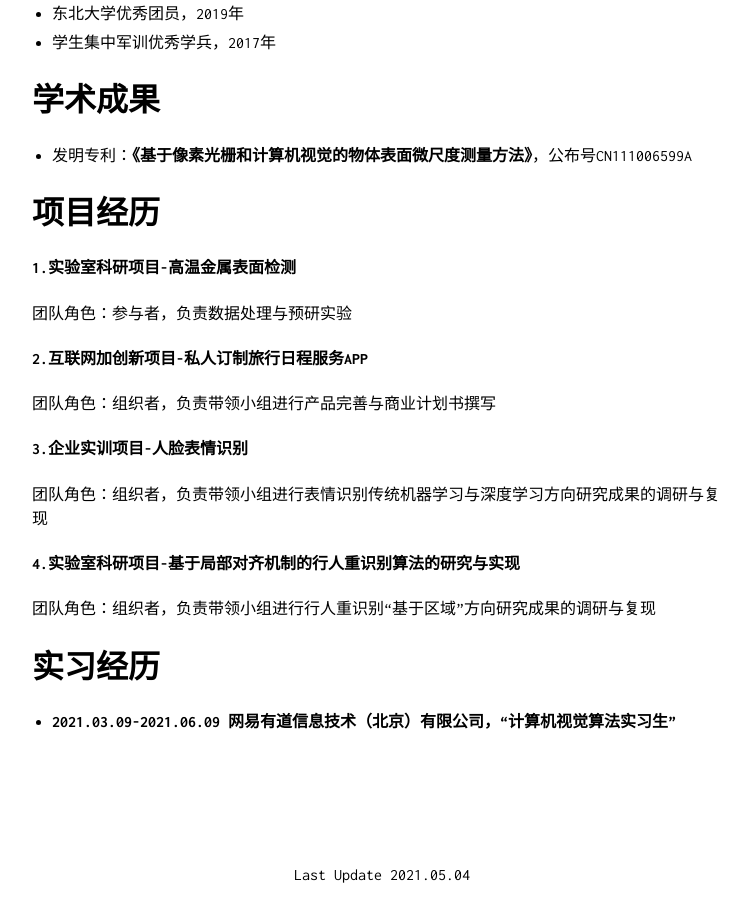
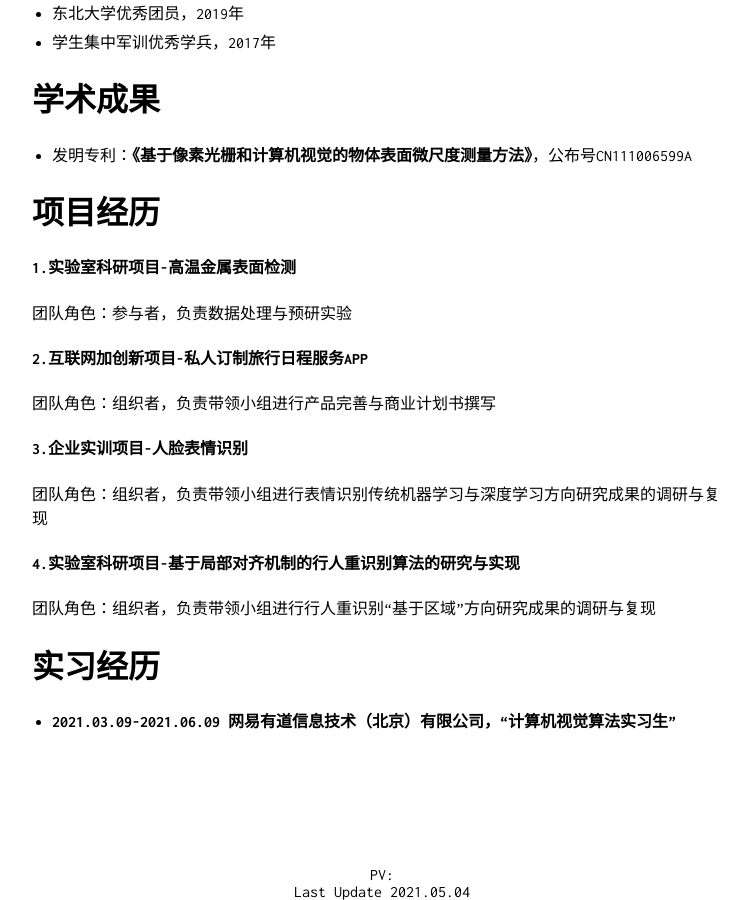
Before and after one commit to OrientTraveller/OrientTraveller.github.io, a Jekyll site: the page built from index.md, in a window 1280 px wide and 900 px high, scrolled down 696 px. Shown: the whole window, without its empty margins (258-1006 px from the left). Built offline with Jekyll 4.4.1, drawn with Linux system fonts in a browser that asks for light colours; our own code applies the rules of GitHub Pages for plain Markdown files; comment, search, counter and statistics services are not loaded.

```diff
--- a/index.md
+++ b/index.md
@@ -36,4 +36,5 @@
 
 
 <br><br/><br><br/><br><br/>
+<center><span id="busuanzi_container_site_pv">PV:<span id="busuanzi_value_site_pv"></span></span></center>
 <center>Last Update 2021.05.04</center>
```
